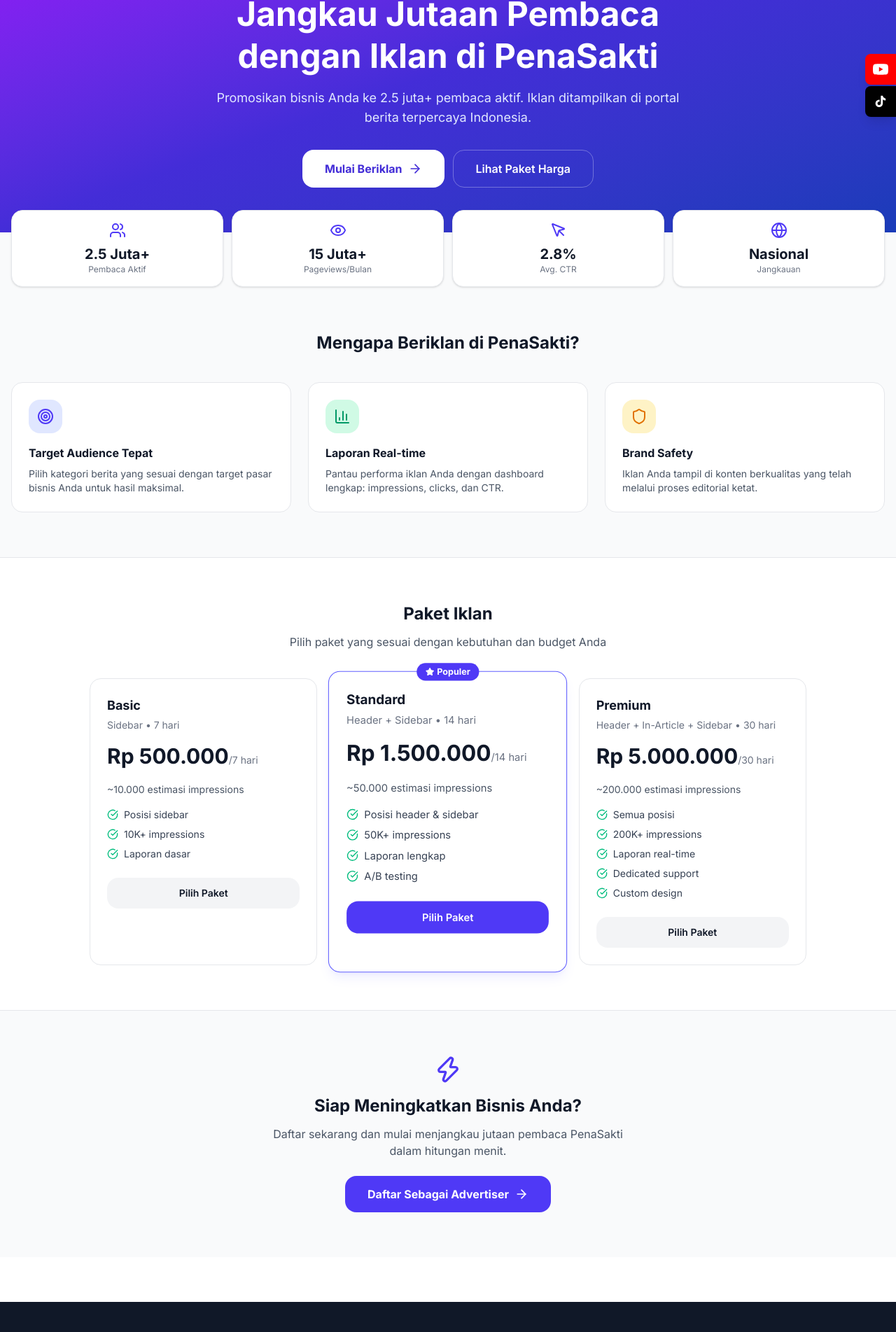
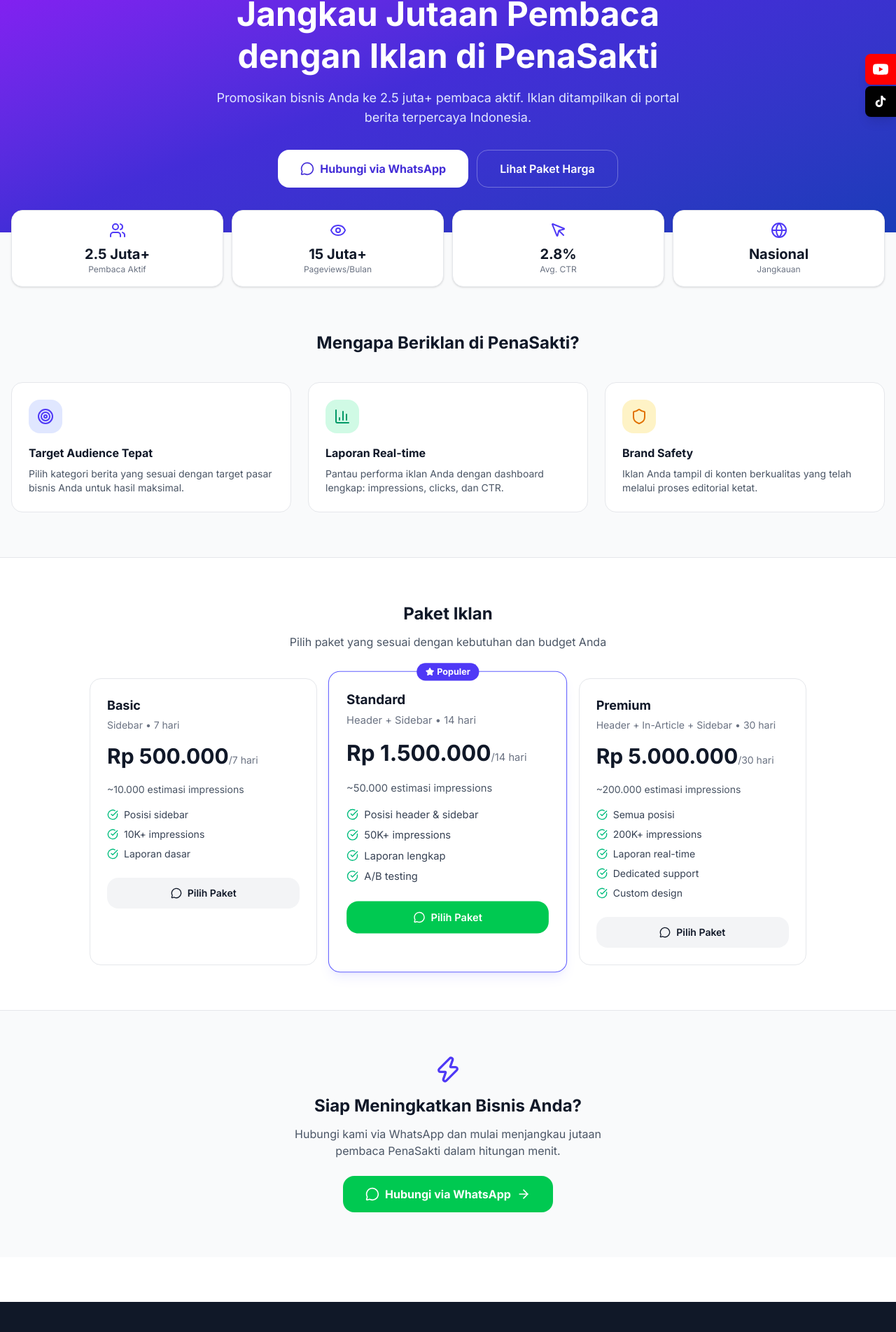
Before and after one commit to baranashira05-hash/penasakti, a Next.js app: page /pasang-iklan in a window 1280 px wide. Shown: the part 278-2181 px from the top of the page at 70% size. Built offline with nearby package versions, Linux system fonts and the light colour scheme; no server answers.

Commit message:
feat: tombol Pilih Paket terhubung WhatsApp 082129553815 dengan pesan deskripsi paket

```diff
--- a/src/app/(main)/pasang-iklan/page.tsx
+++ b/src/app/(main)/pasang-iklan/page.tsx
@@ -5,8 +5,10 @@
 import Link from "next/link";
 import {
   Megaphone, BarChart3, Users, Eye, MousePointer, Target,
-  CheckCircle, ArrowRight, Star, Zap, Shield, Globe
+  CheckCircle, ArrowRight, Star, Zap, Shield, Globe, MessageCircle
 } from "lucide-react";
+
+const WA_NUMBER = "6282129553815";
 
 const AD_PACKAGES = [
   {
@@ -52,6 +54,23 @@
   return new Intl.NumberFormat("id-ID", { style: "currency", currency: "IDR", minimumFractionDigits: 0 }).format(n);
 }
 
+function buildWaLink(pkg: typeof AD_PACKAGES[0]) {
+  const msg =
+    `Halo Admin PenaSakti 👋\n\n` +
+    `Saya tertarik dengan *Paket Iklan ${pkg.name}*:\n` +
+    `📌 Posisi: ${pkg.position}\n` +
+    `⏱ Durasi: ${pkg.duration}\n` +
+    `📊 Estimasi Impresi: ${pkg.impressions}\n` +
+    `💰 Harga: ${formatPrice(pkg.price)}/${pkg.duration}\n` +
+    `✅ Fitur:\n${pkg.features.map(f => `   • ${f}`).join("\n")}\n\n` +
+    `Mohon informasi lebih lanjut. Terima kasih!`;
+  return `https://wa.me/${WA_NUMBER}?text=${encodeURIComponent(msg)}`;
+}
+
+const WA_GENERAL_LINK = `https://wa.me/${WA_NUMBER}?text=${encodeURIComponent(
+  "Halo Admin PenaSakti 👋\n\nSaya ingin mengetahui lebih lanjut tentang paket iklan di PenaSakti. Bisa bantu saya?"
+)}`;
+
 export default function PasangIklanPage() {
   const { data: session } = useSession();
 
@@ -71,12 +90,15 @@
             Promosikan bisnis Anda ke 2.5 juta+ pembaca aktif. Iklan ditampilkan di portal berita terpercaya Indonesia.
           </p>
           <div className="flex flex-col sm:flex-row gap-3 justify-center">
-            <Link
-              href="/pasang-iklan/daftar"
+            <a
+              href={WA_GENERAL_LINK}
+              target="_blank"
+              rel="noopener noreferrer"
               className="inline-flex items-center justify-center gap-2 bg-white text-indigo-700 px-8 py-3.5 rounded-xl font-bold hover:bg-indigo-50 transition-colors"
             >
-              Mulai Beriklan <ArrowRight className="w-5 h-5" />
-            </Link>
+              <MessageCircle className="w-5 h-5" />
+              Hubungi via WhatsApp
+            </a>
             <a href="#paket" className="inline-flex items-center justify-center gap-2 border border-white/30 text-white px-8 py-3.5 rounded-xl font-semibold hover:bg-white/10 transition-colors">
               Lihat Paket Harga
             </a>
@@ -155,12 +177,20 @@
                     </li>
                   ))}
                 </ul>
-                <Link
-                  href="/pasang-iklan/daftar"
-                  className={`block text-center py-3 rounded-xl font-semibold text-sm transition-colors ${pkg.popular ? "bg-indigo-600 hover:bg-indigo-700 text-white" : "bg-gray-100 dark:bg-slate-700 hover:bg-gray-200 dark:hover:bg-slate-600 text-gray-900 dark:text-white"}`}
+                {/* Tombol Pilih Paket → WhatsApp */}
+                <a
+                  href={buildWaLink(pkg)}
+                  target="_blank"
+                  rel="noopener noreferrer"
+                  className={`flex items-center justify-center gap-2 py-3 rounded-xl font-semibold text-sm transition-colors ${
+                    pkg.popular
+                      ? "bg-green-500 hover:bg-green-600 text-white"
+                      : "bg-gray-100 dark:bg-slate-700 hover:bg-green-500 hover:text-white dark:hover:bg-green-600 text-gray-900 dark:text-white"
+                  }`}
                 >
+                  <MessageCircle className="w-4 h-4" />
                   Pilih Paket
-                </Link>
+                </a>
               </div>
             ))}
           </div>
@@ -171,10 +201,16 @@
       <div className="container mx-auto px-4 py-16 text-center">
         <Zap className="w-10 h-10 text-indigo-600 dark:text-indigo-400 mx-auto mb-4" />
         <h2 className="text-2xl font-bold text-gray-900 dark:text-white mb-3">Siap Meningkatkan Bisnis Anda?</h2>
-        <p className="text-gray-600 dark:text-gray-400 max-w-lg mx-auto mb-6">Daftar sekarang dan mulai menjangkau jutaan pembaca PenaSakti dalam hitungan menit.</p>
-        <Link href="/pasang-iklan/daftar" className="inline-flex items-center gap-2 bg-indigo-600 hover:bg-indigo-700 text-white px-8 py-3.5 rounded-xl font-bold transition-colors">
-          Daftar Sebagai Advertiser <ArrowRight className="w-5 h-5" />
-        </Link>
+        <p className="text-gray-600 dark:text-gray-400 max-w-lg mx-auto mb-6">Hubungi kami via WhatsApp dan mulai menjangkau jutaan pembaca PenaSakti dalam hitungan menit.</p>
+        <a
+          href={WA_GENERAL_LINK}
+          target="_blank"
+          rel="noopener noreferrer"
+          className="inline-flex items-center gap-2 bg-green-500 hover:bg-green-600 text-white px-8 py-3.5 rounded-xl font-bold transition-colors"
+        >
+          <MessageCircle className="w-5 h-5" />
+          Hubungi via WhatsApp <ArrowRight className="w-5 h-5" />
+        </a>
       </div>
     </div>
   );
```
